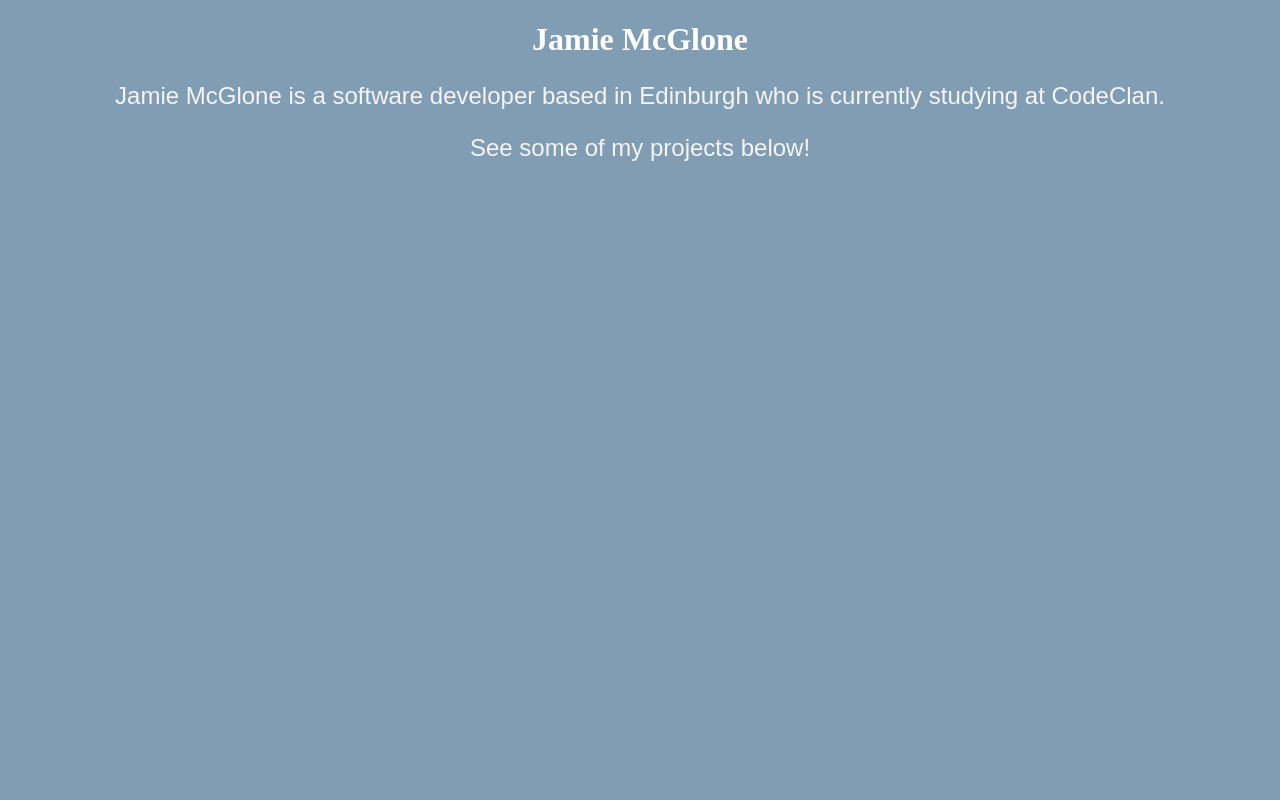
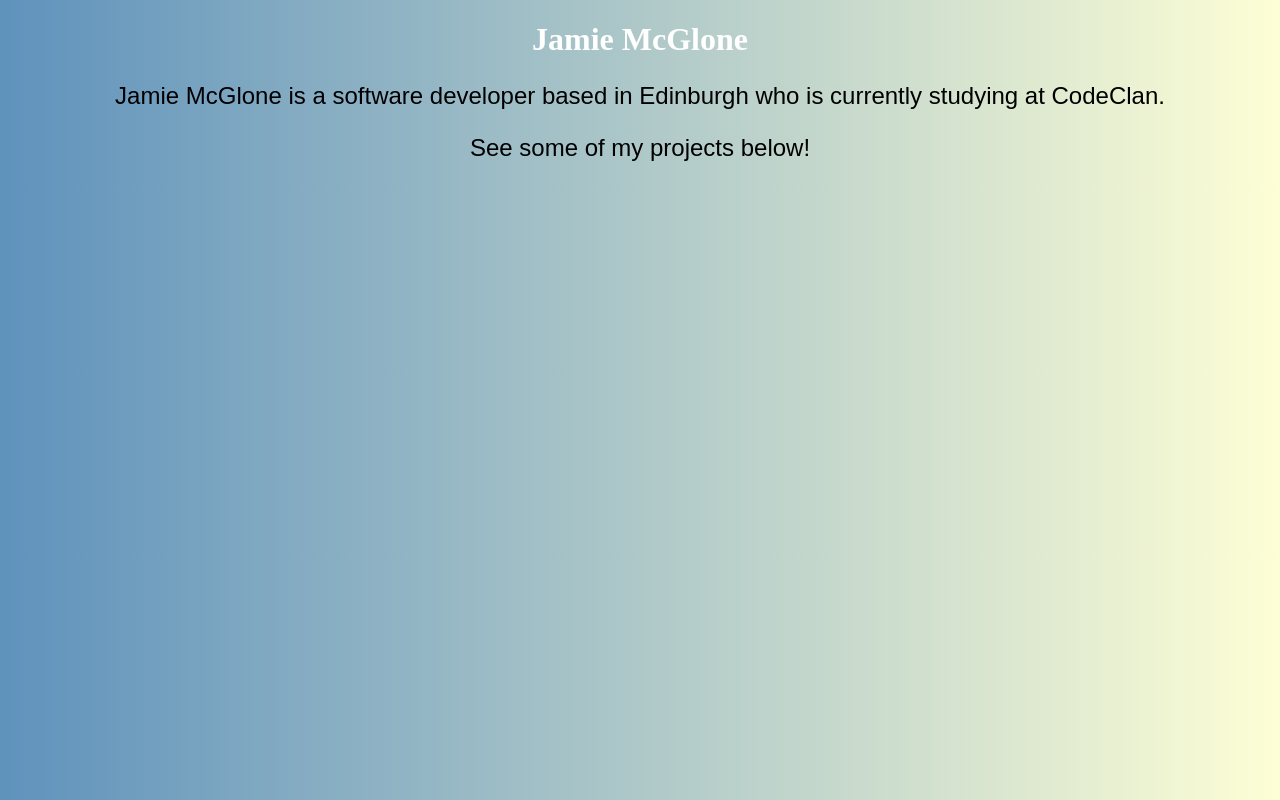
Before and after one commit to jamiemcglone/Portfolio, a React (Create React App) app: page /about in a window 1280 px wide. Built offline with nearby package versions, Linux system fonts and the light colour scheme.

Commit message:
Added background colours

```diff
--- a/src/components/StyledComponents.js
+++ b/src/components/StyledComponents.js
@@ -2,7 +2,7 @@ import styled from "styled-components";
 
 export const Paragraph = styled.p`
 text-align: center;
-color: whitesmoke;
+color: black;
 font-family: 'futura', sans-serif;
 font-size: 1.5rem;
 
--- a/src/index.css
+++ b/src/index.css
@@ -5,9 +5,11 @@ body {
     sans-serif;
   -webkit-font-smoothing: antialiased;
   -moz-osx-font-smoothing: grayscale;
-    background-color: rgb(129, 157, 180);
-    color: black
+    background: linear-gradient(to right, #5f92bc, rgb(253, 254, 213));
+    color: black;
+    animation: animate 20s linear infinite;
 }
+
 
 code {
   font-family: source-code-pro, Menlo, Monaco, Consolas, 'Courier New',
```
